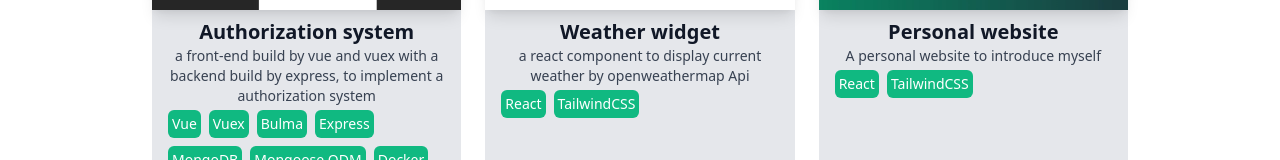
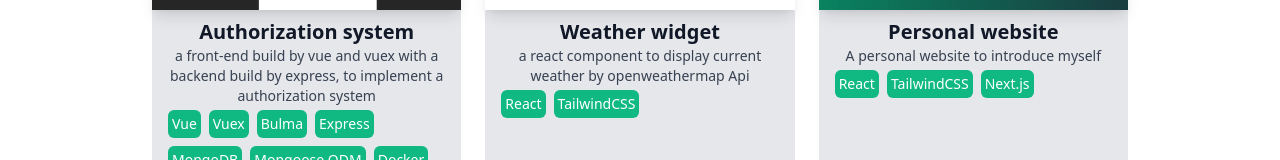
Before and after one commit to devchristam/nextjs-personal-website, a Next.js app: page / in a window 1280 px wide. Shown: the part 2162-2322 px from the top of the page. Built offline with nearby package versions, Linux system fonts and the light colour scheme.

Commit message:
docs: change project description

```diff
--- a/pages/components/Project.jsx
+++ b/pages/components/Project.jsx
@@ -26,8 +26,8 @@ const Project = () => {
               title: "Personal website",
               img: "/image/proj3.jpg",
               content: "A personal website to introduce myself",
-              tech: ["React", "TailwindCSS"],
-              url: "https://github.com/devchristam/my-personnel-website"
+              tech: ["React", "TailwindCSS", "Next.js"],
+              url: "https://github.com/devchristam/nextjs-personal-website"
             }}/>
           </div>
         </div>
```
